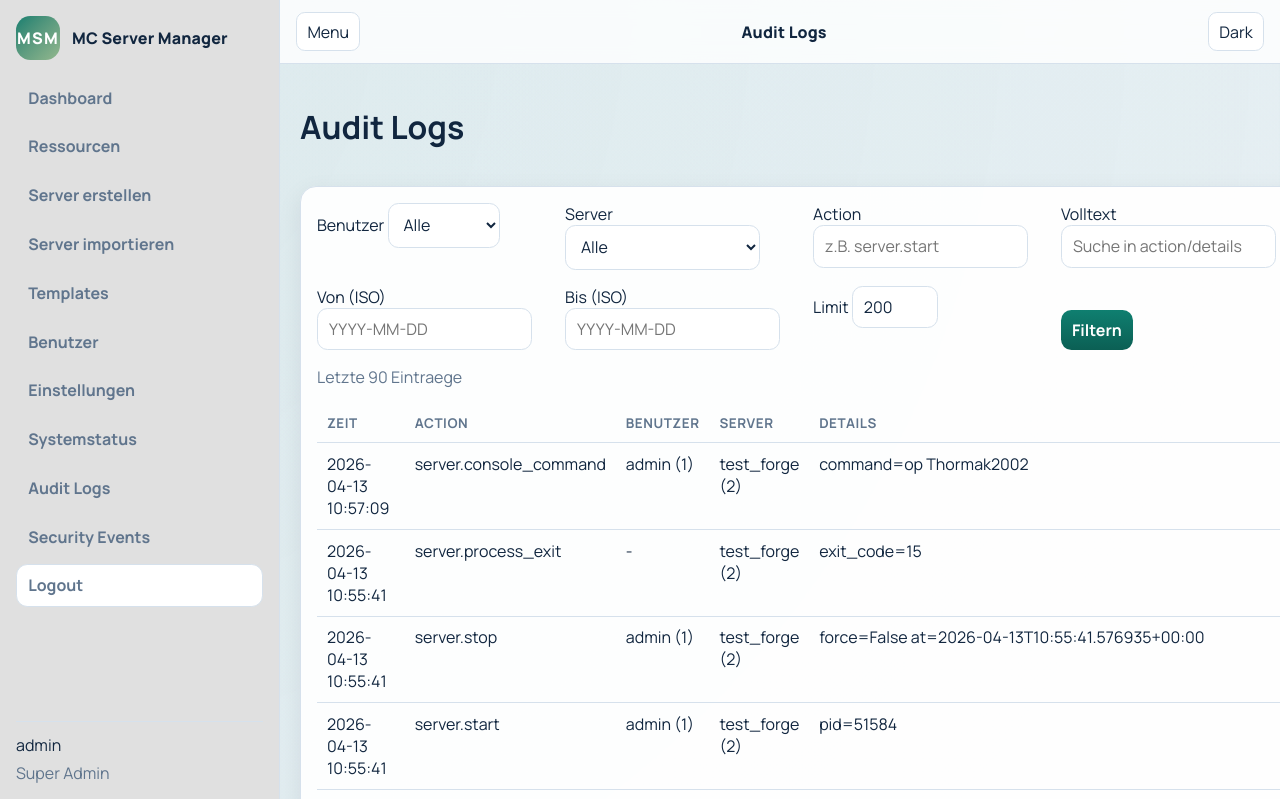
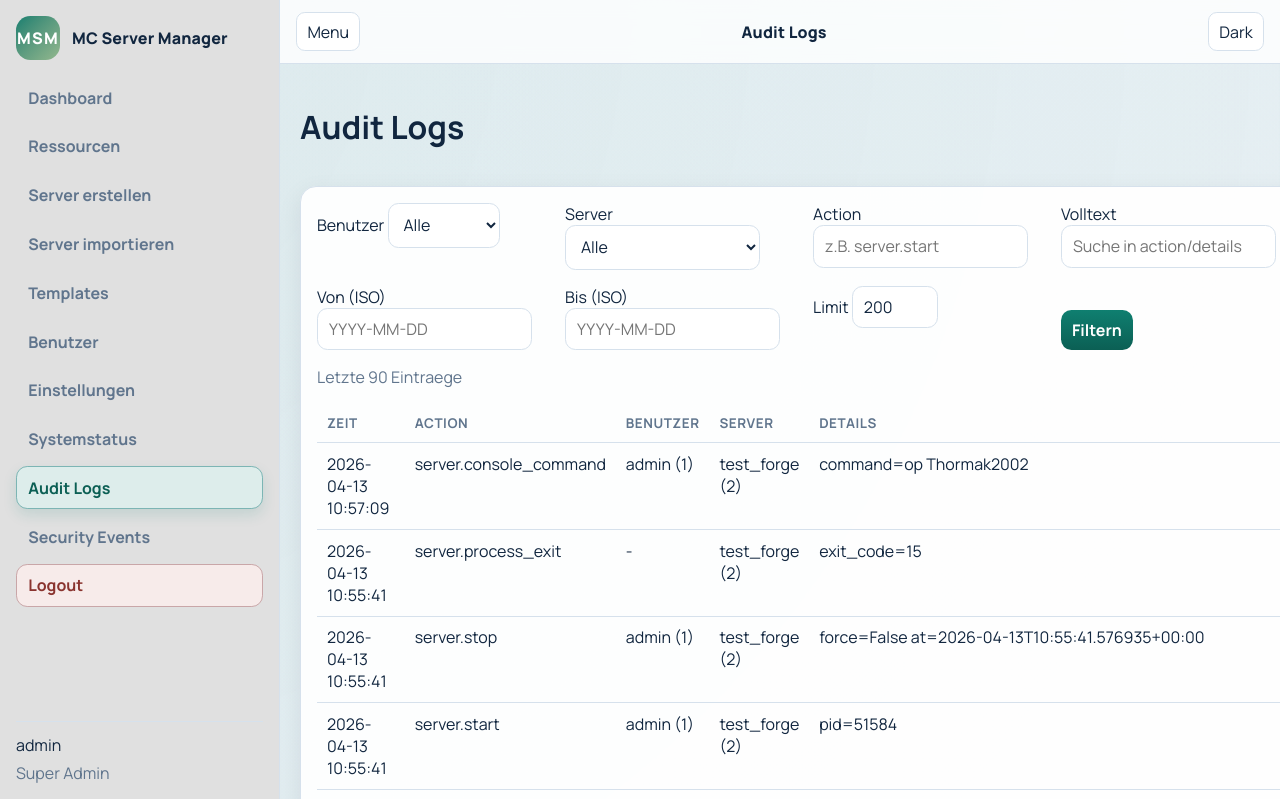
Before and after one commit to Thormak02/MC_Server_manager, a FastAPI app: page /audit-logs in a window 1280 px wide. Shown: the top 799 px of the page. Run offline with FastAPI, Linux system fonts and the light colour scheme; a user stored in the database is signed in.

Commit message:
cosmetic

```diff
--- a/app/web/static/css/app.css
+++ b/app/web/static/css/app.css
@@ -118,6 +118,13 @@ a {
     color: var(--text);
     border-color: var(--border);
     background: var(--panel-soft);
+}
+
+.side-nav a.active {
+    color: var(--accent-strong);
+    border-color: color-mix(in srgb, var(--accent) 45%, var(--border));
+    background: color-mix(in srgb, var(--accent) 14%, var(--panel));
+    box-shadow: 0 6px 14px rgba(15, 127, 112, 0.14);
 }
 
 .side-footer {
@@ -267,10 +274,16 @@ button.ghost,
     color: var(--muted);
 }
 
+.side-nav .side-logout button.logout-btn {
+    color: color-mix(in srgb, var(--danger) 75%, var(--text));
+    border-color: color-mix(in srgb, var(--danger) 35%, var(--border));
+    background: color-mix(in srgb, var(--danger) 10%, var(--panel));
+}
+
 .side-nav .side-logout button:hover {
-    color: var(--text);
-    border-color: var(--border);
-    background: var(--panel-soft);
+    color: color-mix(in srgb, var(--danger) 85%, var(--text));
+    border-color: color-mix(in srgb, var(--danger) 50%, var(--border));
+    background: color-mix(in srgb, var(--danger) 16%, var(--panel));
 }
 
 .button-like {
--- a/app/web/templates/base.html
+++ b/app/web/templates/base.html
@@ -7,30 +7,31 @@
     <link rel="preconnect" href="https://fonts.googleapis.com">
     <link rel="preconnect" href="https://fonts.gstatic.com" crossorigin>
     <link href="https://fonts.googleapis.com/css2?family=Manrope:wght@400;500;700;800&family=IBM+Plex+Mono:wght@400;500&display=swap" rel="stylesheet">
-    <link rel="stylesheet" href="{{ request.url_for('static', path='css/app.css') }}?v=5">
+    <link rel="stylesheet" href="{{ request.url_for('static', path='css/app.css') }}?v=6">
 </head>
 <body class="{% if current_user %}layout-authenticated{% else %}layout-public{% endif %}">
 {% if current_user %}
 <aside class="sidebar" id="app-sidebar">
+    {% set path = request.url.path %}
     <div class="sidebar-head">
         <div class="brand-mark">MSM</div>
         <div class="brand-text">MC Server Manager</div>
     </div>
     <nav class="side-nav">
-        <a href="/dashboard">Dashboard</a>
-        <a href="/resources">Ressourcen</a>
+        <a href="/dashboard" class="{% if path == '/dashboard' or (path.startswith('/servers/') and not path.startswith('/servers/create') and not path.startswith('/servers/import')) %}active{% endif %}">Dashboard</a>
+        <a href="/resources" class="{% if path.startswith('/resources') %}active{% endif %}">Ressourcen</a>
         {% if current_user.role == "super_admin" %}
-        <a href="/servers/create">Server erstellen</a>
-        <a href="/servers/import">Server importieren</a>
-        <a href="/templates">Templates</a>
-        <a href="/users">Benutzer</a>
-        <a href="/settings">Einstellungen</a>
-        <a href="/system-status">Systemstatus</a>
-        <a href="/audit-logs">Audit Logs</a>
-        <a href="/security-events">Security Events</a>
+        <a href="/servers/create" class="{% if path.startswith('/servers/create') %}active{% endif %}">Server erstellen</a>
+        <a href="/servers/import" class="{% if path.startswith('/servers/import') %}active{% endif %}">Server importieren</a>
+        <a href="/templates" class="{% if path.startswith('/templates') %}active{% endif %}">Templates</a>
+        <a href="/users" class="{% if path.startswith('/users') %}active{% endif %}">Benutzer</a>
+        <a href="/settings" class="{% if path.startswith('/settings') %}active{% endif %}">Einstellungen</a>
+        <a href="/system-status" class="{% if path.startswith('/system-status') %}active{% endif %}">Systemstatus</a>
+        <a href="/audit-logs" class="{% if path.startswith('/audit-logs') %}active{% endif %}">Audit Logs</a>
+        <a href="/security-events" class="{% if path.startswith('/security-events') %}active{% endif %}">Security Events</a>
         {% endif %}
         <form method="post" action="/logout" class="side-logout">
-            <button type="submit" class="ghost">Logout</button>
+            <button type="submit" class="ghost logout-btn">Logout</button>
         </form>
     </nav>
     <div class="side-footer">
```
